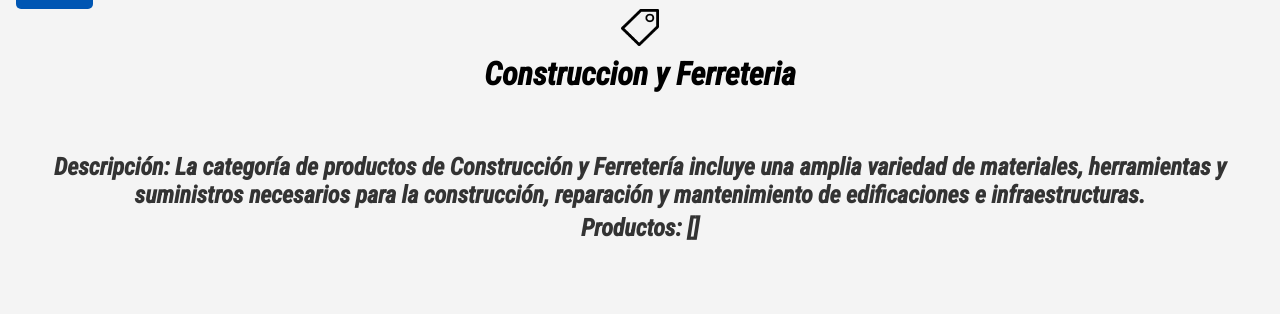
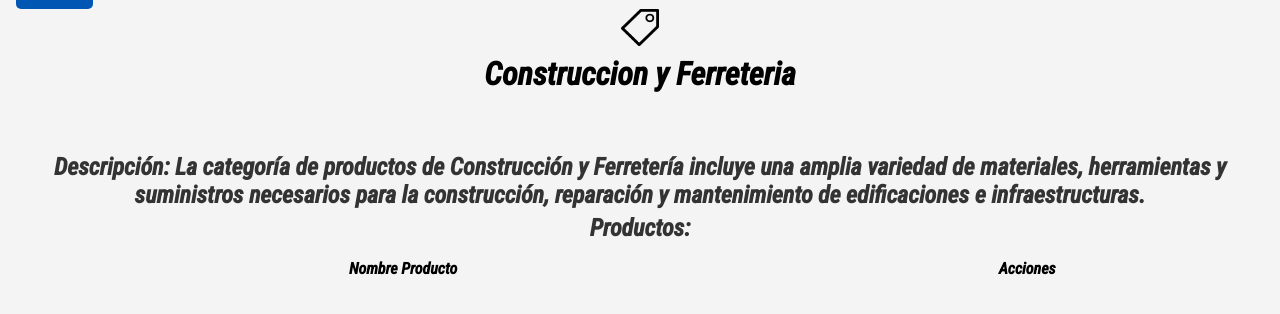
Before and after one commit to Andygaro05/programaci-n_1-taller_1, a Flask app: page /categoria/1 in a window 1280 px wide. Shown: the part 134-448 px from the top of the page. Run offline with Flask 3, Linux system fonts and the light colour scheme; lists and menus that the app fills with data are empty.

Commit message:
Adicción de retirada y agregación de productos, proveedores, categorias y bodegas

```diff
--- a/main.py
+++ b/main.py
@@ -3,20 +3,20 @@ from proveedor import Proveedor, proveedores
 from producto import Producto, productos
 from categoria import Categoria, categorias
 from bodega import Bodega, bodegas
-from flask import Flask, render_template, redirect, request, flash
+from flask import Flask, render_template, redirect, request, flash, url_for
 
 #aplicación
 app = Flask(__name__)
+app.secret_key = 'supersecretkey'
 
-#Configuración de la librería para guardar las imagenes que se suban en la página de registro de productos
+#Configuración de la librería para guardar las imágenes que se suban en la página de registro de productos
 UPLOAD_FOLDER = 'static/fotos'
 os.makedirs(UPLOAD_FOLDER, exist_ok=True)
 app.config['UPLOAD_FOLDER'] = UPLOAD_FOLDER
 ALLOWED_EXTENSIONS = {'png', 'jpg', 'jpeg', 'gif'}
 
 def allowed_file(filename):
-    return '.' in filename and \
-           filename.rsplit('.', 1)[1].lower() in ALLOWED_EXTENSIONS
+    return '.' in filename and filename.rsplit('.', 1)[1].lower() in ALLOWED_EXTENSIONS
 
 #Rutas de la app
 @app.route("/")
@@ -26,7 +26,7 @@ def ruta_raiz():
 #Menú principal para las opciones de los productos
 @app.route("/productos")
 def menu_productos():
-    return render_template("menu_productos.html") #botones: listado de productos, regsitrar producto, retirar prodcuto y valor total de stock
+    return render_template("menu_productos.html") #botones: listado de productos, registrar producto, retirar producto y valor total de stock
 
 #Página con todos los productos
 @app.route("/listado_productos")
@@ -41,11 +41,9 @@ def ruta_producto(pid):
             return render_template("producto.html", producto=producto)
     return redirect("/")
 
-#botones: listado de proveedores, registro de proveedor
-
-@app.route("/proveedores")
+"""@app.route("/proveedores")
 def menu_proveedores():
-    return render_template("menu_proveedores.html")
+    return render_template("menu_proveedores.html")"""
 
 @app.route("/proveedores/listado_proveedores")
 def lista_proveedores():
@@ -59,12 +57,10 @@ def ruta_proveedor(pid):
             return render_template("proveedor.html", proveedor=proveedor)
     return redirect("/")
 
-#Menú con opciones de categorias
 @app.route("/categorias")
 def menu_categorias():
     return render_template("menu_categorias.html")
 
-#Vistazo de categorías
 @app.route("/categorias/listado_categorias")
 def lista_categorias():
     return render_template("listado_categorias.html", categorias = categorias)
@@ -128,7 +124,6 @@ def registrar_producto():
 
     return redirect("/")
 
-#Página para registrar una categoria
 @app.route("/registrar_categoria", methods = ["POST"])
 def registro_categoria():
     nombre = request.form.get("nombre")
@@ -139,30 +134,50 @@ def registro_categoria():
 
     return redirect("/")
 
-#registro proveedor
-@app.route("/registrar_proveedor", methods= ["POST"])
-def registro_proveedor():
+@app.route("/registro_proveedor")
+def registro_proveedor_form():
+    return render_template("registro_proveedor.html", productos=productos)
+
+@app.route("/registrar_proveedor", methods=["POST"])
+def registrar_proveedor():
     nombre = request.form.get("nombre")
     telefono = request.form.get("telefono")
-    direccion = request.form.get("email")
+    direccion = request.form.get("direccion")
+    productos_ids = request.form.getlist("productos")
 
-    nuevo_proveedor = Proveedor(nombre= nombre, telefono= telefono, direccion= direccion)
+    productos_suministrados = [producto for producto in productos if str(producto.id) in productos_ids]
+
+    nuevo_proveedor = Proveedor(nombre=nombre, telefono=telefono, direccion=direccion)
+    nuevo_proveedor.productos = productos_suministrados
     proveedores.append(nuevo_proveedor)
+
+    return redirect(url_for('lista_proveedores'))
+
+@app.route("/proveedores")
+def menu_proveedores():
+    return render_template("menu_proveedores.html", proveedores=proveedores)
+
+@app.route("/bodegas/registro_bodega", methods=["POST"])
+def registro_bodega():
+    nombre = request.form.get("nombre")
+    ubicacion = request.form.get("ubicacion")
+    capacidad_maxima = request.form.get("capacidad")
+    productos_seleccionados = request.form.getlist("productos[]")
+
+    # Crea una nueva instancia de Bodega
+    nueva_bodega = Bodega(nombre_bodega=nombre, direccion_bodega=ubicacion, capacidad_maxima=capacidad_maxima)
+
+    # Agrega los productos seleccionados a la lista de productos de la bodega
+    for producto_id in productos_seleccionados:
+        producto = next((p for p in productos if p.id == int(producto_id)), None)
+        if producto:
+            nueva_bodega.productos.append(producto)
+
+    # Agrega la nueva bodega a la lista de bodegas
+    bodegas.append(nueva_bodega)
 
     return redirect("/")
 
-#registro bodega
-@app.route("/bodegas/registro_bodega", methods = ["POST"])
-def registro_bodega():
-    nombre = request.form.get("nombre")
-    direccion = request.form.get("ubicacion")
-    capacidad = request.form.get("capacidad_maxima")
-
-    nueva_bodega = Bodega(nombre_bodega= nombre, direccion_bodega= direccion, capacidad_maxima= capacidad)
-    bodegas.append(nueva_bodega)
-    return redirect("/")
-
-# Gestionar stock route
 @app.route("/bodegas/gestion_stock_bodega", methods=["GET", "POST"])
 def gestionar_stock():
     if request.method == "GET":
@@ -184,62 +199,59 @@ def gestionar_stock():
         return redirect("/")
 
 #MANEJO DE STOCK
-#añadir o eliminar productos
-@app.route("/bodegas/gestion_stock_bodega/<int:producto_id>", methods= ["GET","POST"])
-def productos_bodega(producto_id):
+# Ruta para mostrar formularios de agregar y retirar stock
+@app.route("/gestion_stock/<int:producto_id>", methods=["GET"])
+def mostrar_formulario_stock(producto_id):
+    producto = next((p for p in productos if p.id == producto_id), None)
+    if producto:
+        return render_template("gestion_stock.html", producto=producto)
+    else:
+        flash("Producto no encontrado", "error")
+        return redirect("/")
+
 # Ruta para agregar stock a un producto existente
+@app.route("/agregar_stock/<int:producto_id>", methods=["POST"])
+def agregar_stock(producto_id):
     cantidad = int(request.form["cantidad"])
-    # Buscar el producto por su ID
-    for producto in productos:
-        if producto.id == producto_id:
-            producto.cantidad += cantidad
-            # Redirigir a la página de producto con un mensaje de éxito
-            return redirect(f"/producto/{producto_id}")
-
-    # Si el producto no se encuentra, redirigir a la página principal con un mensaje de error
-    flash("Producto no encontrado", "error")
-    return redirect("/")
+    producto = next((p for p in productos if p.id == producto_id), None)
+    if producto:
+        producto.cantidad += cantidad
+        flash("Stock agregado exitosamente", "success")
+    else:
+        flash("Producto no encontrado", "error")
+    return redirect(f"/producto/{producto_id}")
 
 # Ruta para retirar stock de un producto existente
 @app.route("/retirar_stock/<int:producto_id>", methods=["POST"])
 def retirar_stock(producto_id):
     cantidad = int(request.form["cantidad"])
+    producto = next((p for p in productos if p.id == producto_id), None)
+    if producto:
+        if producto.cantidad >= cantidad:
+            producto.cantidad -= cantidad
+            flash("Stock retirado exitosamente", "success")
+        else:
+            flash("Cantidad insuficiente en stock", "error")
+    else:
+        flash("Producto no encontrado", "error")
+    return redirect(f"/producto/{producto_id}")
 
-    # Buscar el producto por su ID
-    for producto in productos:
-        if producto.id == producto_id:
-            if producto.cantidad >= cantidad:
-                producto.cantidad -= cantidad
-                # Redirigir a la página de producto con un mensaje de éxito
-                return redirect(f"/producto/{producto_id}")
-            else:
-                # Si no hay suficiente stock, mostrar un mensaje de error
-                flash("Cantidad insuficiente en stock", "error")
-                return redirect(f"/producto/{producto_id}")
-
-    # Si el producto no se encuentra, redirigir a la página principal con un mensaje de error
-    flash("Producto no encontrado", "error")
-    return redirect("/")
-
-# Ruta para mostrar la página de registro de categorías
+# Rutas para mostrar los formularios de registro
 @app.route("/registrar_categoria", methods=["GET"])
 def mostrar_formulario_registro_categoria():
     return render_template("registrar_categoria.html")
 
-# Ruta para mostrar la página de registro de productos
 @app.route("/registrar_producto", methods=["GET"])
 def mostrar_formulario_registro_producto():
-    return render_template("registro_producto.html", categorias = categorias, bodegas = bodegas)
+    return render_template("registro_producto.html", categorias=categorias, bodegas=bodegas)
 
-# Ruta para mostrar la página de registro de proveedores
-@app.route("/registrar_proveedor", methods=["GET"])
+"""@app.route("/registrar_proveedor", methods=["GET"])
 def mostrar_formulario_registro_proveedor():
-    return render_template("registro_proveedor.html")
+    return render_template("registro_proveedor.html")"""
 
-# Ruta para mostrar la página de registro de bodegas
 @app.route("/bodegas/registro_bodega", methods=["GET"])
 def mostrar_formulario_registro_bodega():
-    return render_template("registro_bodega.html")
+    return render_template("registro_bodega.html", productos = productos)
 
 @app.route("/producto/retirar_stock", methods=["GET"])
 def mostrar_formulario_retiro_prod():
@@ -251,7 +263,7 @@ def calcular_valor_total_stock():
     valor_stock = [producto.precio * producto.cantidad for producto in productos]
     valor_total = sum(valor_stock)
     longitud_lista = len(valor_stock)
-    return render_template("valor_total_stock.html", valor_total=valor_total, valor_stock = valor_stock, productos = productos, longitud_lista = longitud_lista)
+    return render_template("valor_total_stock.html", valor_total=valor_total, valor_stock=valor_stock, productos=productos, longitud_lista=longitud_lista)
 
 @app.route("/retiro_stock", methods=["POST"])
 def retirar_producto():
@@ -272,6 +284,62 @@ def retirar_producto():
 
     return redirect("/")
 
+# Ruta para eliminar un producto de una categoría existente
+@app.route("/categoria/<int:categoria_id>/eliminar_producto/<int:producto_id>", methods=["POST"])
+def eliminar_producto_de_categoria(categoria_id, producto_id):
+    categoria = next((c for c in categorias if c.id == categoria_id), None)
+    producto = next((p for p in productos if p.id == producto_id), None)
+
+    if categoria and producto:
+        if producto in categoria.productos:
+            categoria.productos.remove(producto)
+            flash("Producto eliminado de la categoría", "success")
+        else:
+            flash("Producto no encontrado en la categoría", "error")
+    else:
+        flash("Categoría o producto no encontrado", "error")
+
+    return redirect(f"/categoria/{categoria_id}")
+
+# Ruta para eliminar un producto de la lista de productos suministrados por un proveedor existente
+@app.route("/proveedor/<int:proveedor_id>/eliminar_producto/<int:producto_id>", methods=["POST"])
+def eliminar_producto_de_proveedor(proveedor_id, producto_id):
+    proveedor = next((p for p in proveedores if p.id == proveedor_id), None)
+    producto = next((p for p in productos if p.id == producto_id), None)
+
+    if proveedor and producto:
+        if producto in proveedor.productos:
+            proveedor.productos.remove(producto)
+            flash("Producto eliminado del proveedor", "success")
+        else:
+            flash("Producto no encontrado en la lista del proveedor", "error")
+    else:
+        flash("Proveedor o producto no encontrado", "error")
+
+    return redirect(f"/proveedor/{proveedor_id}")
+
+# Ruta para retirar un producto de la lista de productos almacenados en una bodega
+@app.route("/bodega/<int:bodega_id>/retirar_producto/<int:producto_id>", methods=["POST"])
+def retirar_producto_de_bodega(bodega_id, producto_id):
+    cantidad_a_retirar = int(request.form["cantidad"])
+    bodega = next((b for b in bodegas if b.id == bodega_id), None)
+    producto = next((p for p in productos if p.id == producto_id), None)
+
+    if bodega and producto:
+        if producto in bodega.productos:
+            stock_actual = producto.cantidad
+            if cantidad_a_retirar <= stock_actual:
+                bodega.retirar_producto(producto, cantidad_a_retirar)
+                flash("Producto retirado de la bodega", "success")
+            else:
+                flash("Cantidad a retirar excede el stock disponible", "error")
+        else:
+            flash("Producto no encontrado en la bodega", "error")
+    else:
+        flash("Bodega o producto no encontrado", "error")
+
+    return redirect(f"/bodega/{bodega_id}")
+
 #Programa principal
 if __name__ == "__main__":
     app.run(host="0.0.0.0", debug=True)
--- a/templates/categoria.html
+++ b/templates/categoria.html
@@ -10,15 +10,33 @@
     <table align="center">
         <img src="/static/imagenes/categoria.jpg" width="3%">
         <h1>
-            <a href="/categoria/{{ categoria.nombre_categoria }}" style="color: #000000; text-decoration: none;">
+            <a href="/categoria/{{ categoria.id }}" style="color: #000000; text-decoration: none;">
                 {{ categoria.nombre_categoria }}</a>
         </h1>
     </table>
+    <tr>
+        <td>
+            <h2>Descripción: {{ categoria.descripcion }}</h2>
+        </td>
+    </tr>
+    <h2>Productos:</h2>
+    <table style="width: 100%; margin: 0 auto;">
         <tr>
+            <th style="text-align: center; padding: 12px;">Nombre Producto</th>
+            <th style="text-align: center; padding: 12px;">Acciones</th>
+        </tr>
+        {% for producto in categoria.productos %}
+        <tr>
+            <td style="color: #000000; padding: 15px;">
+                <a href="/producto/{{ producto.id }}" style="color: #946300;"> {{ producto.nombre }} </a>
+            </td>
             <td>
-                <h2>Descripción: {{ categoria.descripcion }}</h2>
+                <form action="/categoria/{{ categoria.id }}/eliminar_producto/{{ producto.id }}" method="POST">
+                    <button type="submit">Eliminar</button>
+                </form>
             </td>
         </tr>
-            <h2>Productos: {{ categoria.productos }} </h2>
-    </div>
+        {% endfor %}
+    </table>
+</div>
 {% endblock %}
--- a/templates/index.html
+++ b/templates/index.html
@@ -8,18 +8,22 @@
 
     <table style="width: 100%; margin: 0 auto;">
         <tr>
-            <td colspan="3" style="background-color: #5B84E1; color: white; text-align: center; padding: 16px; font-family: Roboto Condensed;"><b>Productos</b></td>
+            <td colspan="4" style="background-color: #5B84E1; color: white; text-align: center; padding: 16px; font-family: Roboto Condensed;"><b>Productos</b></td>
         </tr>
         <tr>
             <th style="text-align: center; padding: 8px;">Nombre</th>
             <th style="text-align: right; padding: 8px;">Precio</th>
             <th style="text-align: center; padding: 8px;">Cantidad</th>
+            <th style="text-align: center; padding: 8px;">Acciones</th>
         </tr>
         {% for producto in productos %}
         <tr>
             <td style="color: #000000; padding: 8px;"><a href="/producto/{{producto.id}}">{{ producto.nombre }}</a></td>
             <td style="color: #000000; text-align: right; padding: 8px;">${{ "{:,}".format(producto.precio) }}</td>
             <td style="color: #000000; padding: 8px;">{{ producto.cantidad }}</td>
+            <td style="color: #000000; padding: 8px;">
+                <a href="/gestion_stock/{{producto.id}}">Gestionar stock</a>
+            </td>
         </tr>
         {% endfor %}
     </table>
--- a/templates/menu_proveedores.html
+++ b/templates/menu_proveedores.html
@@ -14,7 +14,7 @@
         <div class="menu-Proveedores">
             <ul>
                 <li><a href="/proveedores/listado_proveedores" class="boton-menu">Listado de proveedores</a></li>
-                <li><a href="/registrar_proveedor" class="boton-menu">Registrar proveedor</a></li>
+                <li><a href="/registro_proveedor" class="boton-menu">Registrar proveedor</a></li>
             </ul>
         </div>
     </div>
```
Also changed, not shown: bodega.py (+24 -22 lines), proveedor.py (+6 -33 lines), templates/bodega.html (+25 -3 lines), templates/gestion_stock.html (added, +22 -0 lines), templates/proveedor.html (+11 -3 lines), templates/registro_bodega.html (+9 -1 lines), templates/registro_proveedor.html (+9 -0 lines).
